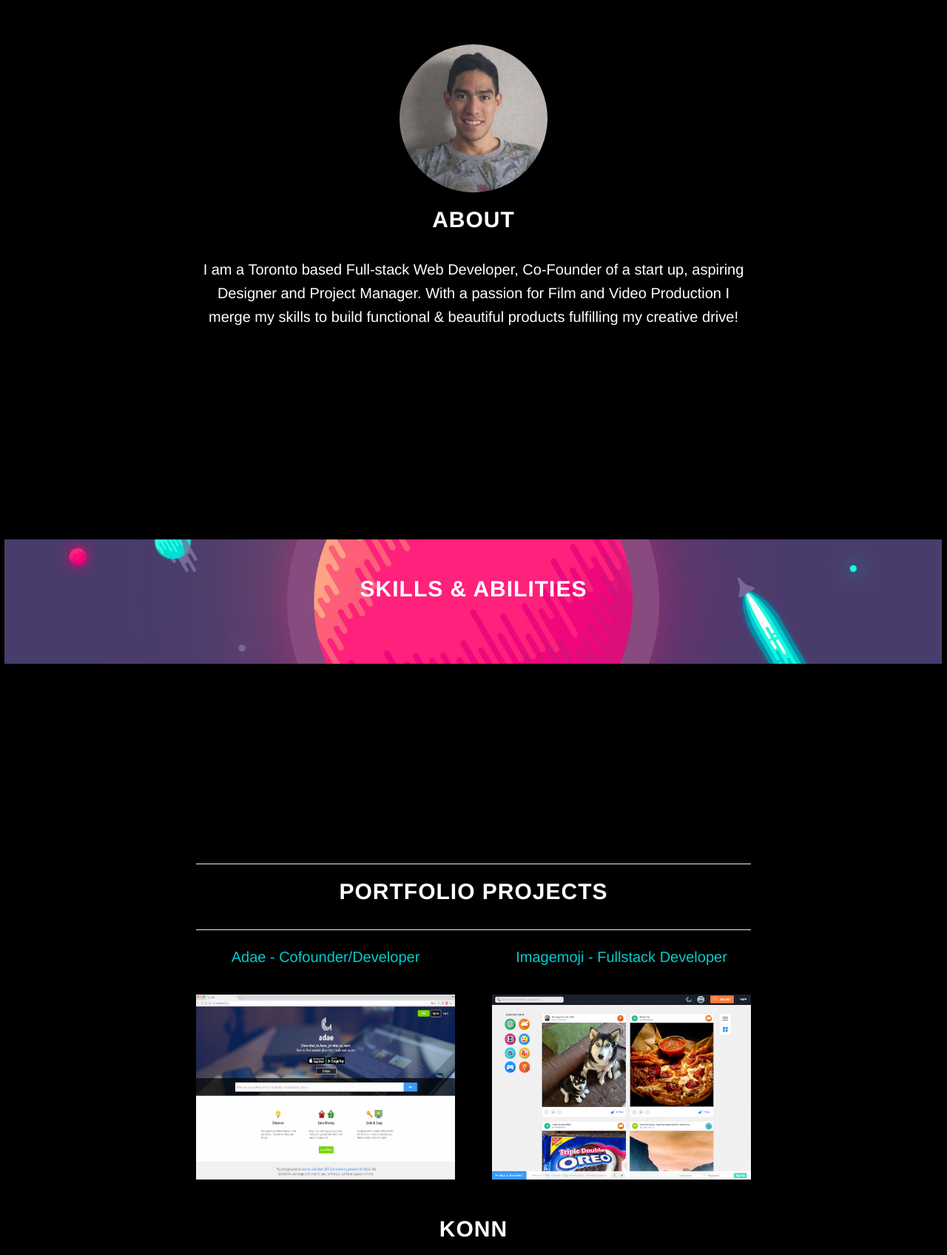
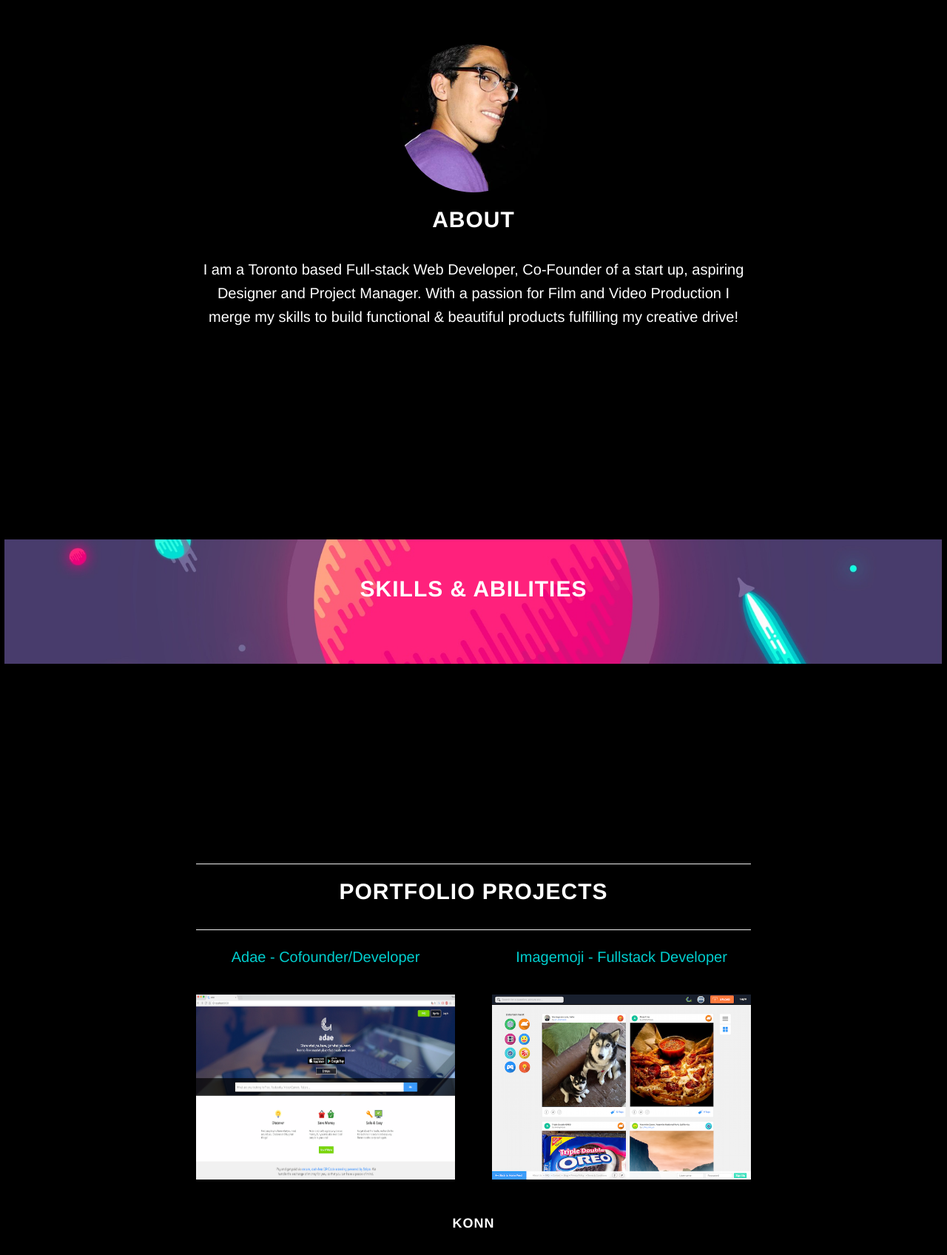
Before and after one commit to rubsav/rubsav.github.io, a website: page index.html in a window 1280 px wide. Shown: the part 1010-2706 px from the top of the page at 74% size. Drawn offline with nearby package versions, Linux system fonts and the light colour scheme; files that its build step writes are made by us from their sources; grey boxes are pictures that could not be loaded.

Commit message:
changed profile pics

```diff
--- a/index.html
+++ b/index.html
@@ -103,7 +103,7 @@
     <section id="about" class="container content-section text-center">
         <div class="row">
             <div class="col-lg-8 col-lg-offset-2">
-            <img class="profile" src="img/ruben.jpg" alt="profile">
+            <img class="profile" src="img/purple.jpg" alt="profile">
                 <h2>About </h2>
                 <p>I am a Toronto based Full-stack Web Developer, Co-Founder of a start up, aspiring Designer and Project Manager. With a passion for Film and Video Production I merge my skills to build functional & beautiful products fulfilling my creative drive! </p>
             </div>
@@ -193,7 +193,7 @@
                     </a>
                 </div>
                 <div style="float: left; margin-top: 50px;">
-                    <h2>KONN</h2>
+                    <h4>KONN</h4>
                     <iframe width="560" height="315" src="https://www.youtube.com/embed/hbhwdCdWyvM" frameborder="0" allowfullscreen></iframe>
                     <p>
                     For this project I was promoted to the role of Assistant Director. <br>
```
Also changed, not shown: img/purple.jpg (added), img/purple3.jpg (added).
